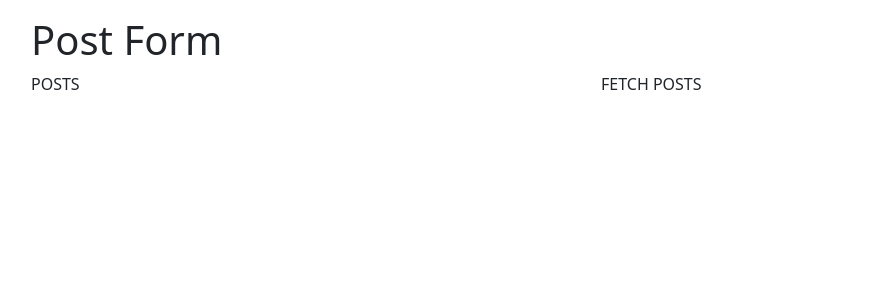
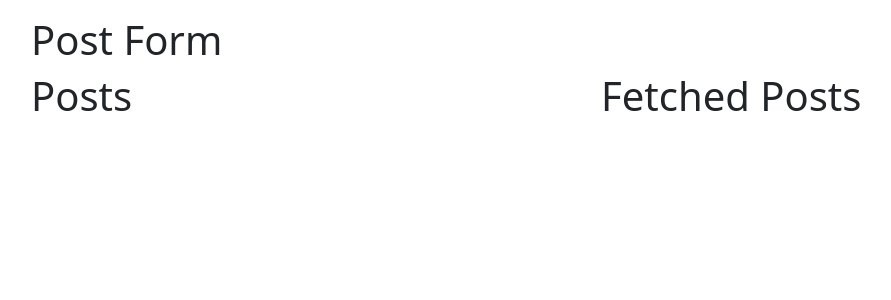
Before and after one commit to chernetskiy-ivan/React-Redux-Saga, a React (Create React App) app: page / in a window 1280 px wide. Shown: the top 300 px of the page, without its empty margins (51-942 px from the left). Built offline with nearby package versions, Linux system fonts and the light colour scheme.

Commit message:
make other component like function

```diff
--- a/src/App.js
+++ b/src/App.js
@@ -1,5 +1,7 @@
 import React from 'react'
 import PostForm from "./Components/PostForm";
+import Posts from "./Components/Posts";
+import FetchedPosts from "./Components/FetchedPosts";
 
 function App() {
   return (
@@ -11,10 +13,10 @@
       </div>
         <div className="row">
             <div className="col">
-                POSTS
+                <Posts/>
             </div>
             <div className="col">
-                FETCH POSTS
+                <FetchedPosts/>
             </div>
         </div>
     </div>
--- a/src/Components/FetchedPosts.js
+++ b/src/Components/FetchedPosts.js
@@ -0,0 +1,9 @@
+import React from 'react'
+
+export default () => {
+    return (
+        <div>
+            <h1>Fetched Posts</h1>
+        </div>
+    )
+}
--- a/src/Components/Posts.js
+++ b/src/Components/Posts.js
@@ -0,0 +1,9 @@
+import React from 'react'
+
+export default function Posts() {
+    return (
+        <div>
+            <h1>Posts</h1>
+        </div>
+    )
+}
```
Also changed, not shown: src/Components/Post.js (+9 -0 lines).
